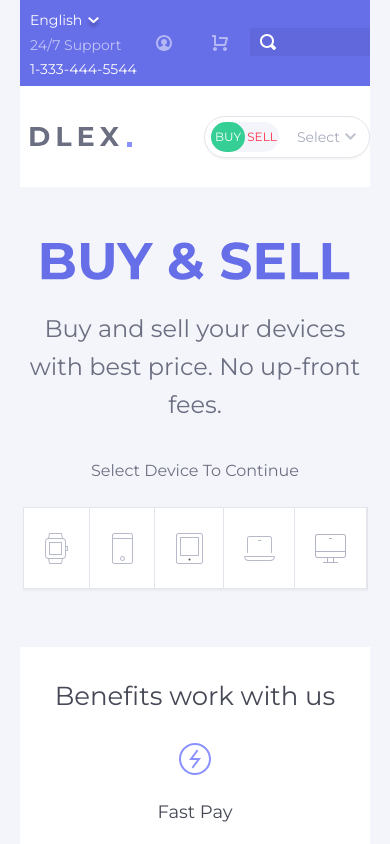
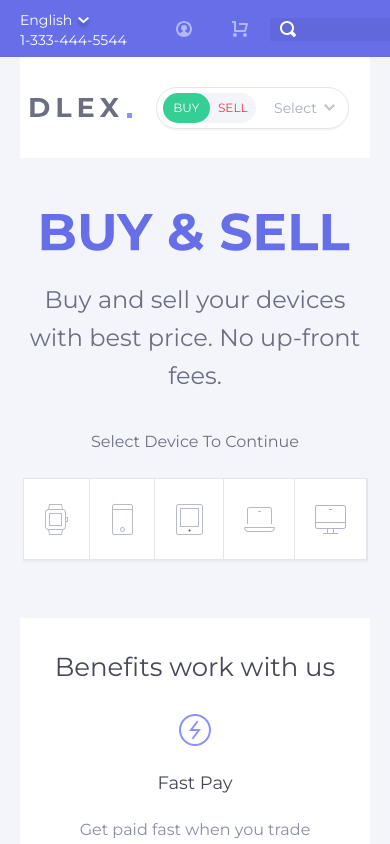
Before and after one commit to PetrMil/dlex, a React (Create React App) app: page / in a window 390 px wide. Shown: the top 844 px of the page. Built offline with nearby package versions, Linux system fonts and the light colour scheme.

Commit message:
fix background for navBar & footer(adaptive for every screen)

```diff
--- a/src/components/NavBar.js
+++ b/src/components/NavBar.js
@@ -29,7 +29,6 @@ export default class NavBar extends Component {
 						<img className="icon" src={searchIcon} />
 						<input type="text" placeholder="Search here" />
 					</div>
-
 				</div>
 			</div>
 		)
--- a/src/less/footer.less
+++ b/src/less/footer.less
@@ -93,6 +93,7 @@
 		.screen-sm-max({
 			width: auto;
 			height: 266px;
+			padding: 0 800px;
 		});
 
 		.screen-xs({
@@ -251,6 +252,7 @@
 			width: auto;
 			flex-wrap: wrap;
 			justify-content: baseline;
+			padding: 0 800px;
 		})
 	}
 
@@ -268,9 +270,13 @@
 			margin-top: 20px;
     		margin-left: 10px;
     		margin-bottom: 10px;
+    		padding: 0 800px;
 		})
 	}
 	.screen-sm-max({
 		height: auto;
+		margin-right: -800px;
+		margin-left: -800px;
+		width: auto;
 	})
 }
--- a/src/less/index.css
+++ b/src/less/index.css
@@ -61,13 +61,19 @@
 }
 @media (max-width: 767px) {
   .navigation-bar .left-pane .contacts .work-hours {
-    margin-left: 0;
-    line-height: 29px;
+    display: none;
   }
 }
 @media (max-width: 767px) {
   .navigation-bar .left-pane .contacts {
     margin-left: 0;
+  }
+}
+@media (max-width: 767px) {
+  .navigation-bar .left-pane {
+    margin-left: -10px;
+    display: flex;
+    flex-direction: column;
   }
 }
 .navigation-bar .right-pane {
@@ -207,20 +213,19 @@
 }
 @media (max-width: 767px) {
   .navigation-bar .right-pane .search-input {
-    margin-top: 28px;
-    height: 33%;
+    margin-top: 18px;
+    height: 40%;
   }
 }
 @media (max-width: 991px) {
   .navigation-bar {
-    width: auto;
+    margin-left: -600px;
+    margin-right: -600px;
   }
 }
 @media (max-width: 767px) {
   .navigation-bar {
-    width: 350px;
-    padding: 0 0 0 10px;
-    height: 86px;
+    height: 57px;
   }
 }
 /*! normalize.css v3.0.1 | MIT License | git.io/normalize */
@@ -405,6 +410,9 @@ td,
 th {
   padding: 0;
 }
+button {
+  outline: none !important;
+}
 .select-device .container {
   height: 100%;
   display: flex;
@@ -447,9 +455,17 @@ th {
   z-index: 20;
   cursor: pointer;
   transition: color 0.3s ease-out;
+  outline: none !important;
+}
+.select-device .container .select-input .buy-sell .button :active {
+  outline: none !important;
 }
 .select-device .container .select-input .buy-sell .button.active {
   color: #fff;
+  outline: none !important;
+}
+.select-device .container .select-input .buy-sell .button.active :active {
+  outline: none !important;
 }
 .select-device .container .select-input .buy-sell .cell {
   position: absolute;
@@ -461,9 +477,22 @@ th {
   z-index: 10;
   border-radius: 100px;
   transition: left 0.3s ease-out;
+  outline: none !important;
+}
+.select-device .container .select-input .buy-sell .cell :active {
+  outline: none !important;
 }
 .select-device .container .select-input .buy-sell .cell.right {
   left: 50%;
+  outline: none !important;
+}
+.select-device .container .select-input .buy-sell .cell.right :active {
+  outline: none !important;
+}
+@media (max-width: 767px) {
+  .select-device .container .select-input .buy-sell {
+    width: 157px;
+  }
 }
 .select-device .container .select-input .select-wrap {
   display: flex;
@@ -517,7 +546,8 @@ th {
 }
 @media (max-width: 767px) {
   .select-device .container .select-input {
-    width: 166px;
+    width: 193px;
+    margin-right: 21px;
   }
 }
 .header {
@@ -590,6 +620,7 @@ th {
   align-items: center;
   position: relative;
   cursor: pointer;
+  outline: none !important;
 }
 .header .left-side .select-icon .icon-container {
   height: 100%;
@@ -597,32 +628,55 @@ th {
   justify-content: center;
   align-items: center;
   border-right: 1px solid #E4E5EC;
+  outline: none !important;
+}
+.header .left-side .select-icon .icon-container .icon-container:active {
+  outline: none !important;
 }
 .header .left-side .select-icon .icon-container.watch {
   width: 104px;
   transition: background 0.7s ease-out;
+  outline: none !important;
+}
+.header .left-side .select-icon .icon-container.watch .watch:active {
+  outline: none !important;
 }
 .header .left-side .select-icon .icon-container.mobile {
   width: 101px;
   transition: background 0.7s ease-out;
 }
+.header .left-side .select-icon .icon-container.mobile .mobile:active {
+  outline: none !important;
+}
 .header .left-side .select-icon .icon-container.tablet {
   width: 108px;
   transition: background 0.7s ease-out;
 }
+.header .left-side .select-icon .icon-container.tablet .tablet:active {
+  outline: none !important;
+}
 .header .left-side .select-icon .icon-container.laptop {
   width: 111px;
   transition: background 0.7s ease-out;
 }
+.header .left-side .select-icon .icon-container.laptop .laptop:active {
+  outline: none !important;
+}
 .header .left-side .select-icon .icon-container.desktop {
   width: 111px;
   transition: background 0.7s ease-out;
 }
+.header .left-side .select-icon .icon-container.desktop .desktop:active {
+  outline: none !important;
+}
 .header .left-side .select-icon .icon-container.active {
   background-color: #8A91FF;
 }
 .header .left-side .select-icon .icon-container.active svg * {
   fill: #FFFFFF;
+}
+.header .left-side .select-icon .icon-container.active .active:active {
+  outline: none !important;
 }
 @media (max-width: 767px) {
   .header .left-side .select-icon {
@@ -1367,6 +1421,7 @@ th {
   .footer .up-section {
     width: auto;
     height: 266px;
+    padding: 0 800px;
   }
 }
 @media (max-width: 767px) {
@@ -1572,6 +1627,7 @@ th {
     width: auto;
     flex-wrap: wrap;
     justify-content: baseline;
+    padding: 0 800px;
   }
 }
 .footer .copyrights {
@@ -1589,11 +1645,15 @@ th {
     margin-top: 20px;
     margin-left: 10px;
     margin-bottom: 10px;
+    padding: 0 800px;
   }
 }
 @media (max-width: 991px) {
   .footer {
     height: auto;
+    margin-right: -800px;
+    margin-left: -800px;
+    width: auto;
   }
 }
 body {
@@ -1610,6 +1670,7 @@ body {
   display: flex;
   align-items: center;
   flex-direction: column;
+  overflow-x: hidden;
 }
 .wrapper {
   width: 100%;
--- a/src/less/index.less
+++ b/src/less/index.less
@@ -18,13 +18,13 @@ body {
 	font-size: 14px;
 	color: #FFFFFF;
 	.body-regular-font();
-
 }
 
 .App {
 	display: flex;
 	align-items: center;
 	flex-direction: column;
+	overflow-x: hidden;
 }
 
 .wrapper {
--- a/src/less/normalize.less
+++ b/src/less/normalize.less
@@ -270,3 +270,5 @@ td,
 th {
 	padding: 0;
 }
+
+button { outline: none !important; };
--- a/src/less/select-device.less
+++ b/src/less/select-device.less
@@ -46,9 +46,19 @@
 					z-index: 20;
 					cursor: pointer;
 					transition: color 0.3s ease-out;
+					outline: none !important;
+
+						:active {
+							outline: none !important;
+						}
 
 					&.active {
 						color: #fff;
+						outline: none !important;
+
+						:active {
+							outline: none !important;
+						}
 					}
 				}
 
@@ -62,12 +72,25 @@
 					z-index: 10;
 					border-radius: 100px;
 					transition: left 0.3s ease-out;
+					outline: none !important;
+
+					:active {
+						outline: none !important;
+					}
 
 					&.right {
 						left: 50%;
+						outline: none !important;
+
+						:active {
+							outline: none !important;
+						}
 					}
 				}
 
+				.screen-xs({
+					width: 157px;
+				});
 			}
 			.select-wrap{
 
@@ -117,7 +140,8 @@
 			});
 
 			.screen-xs({
-				width: 166px;
+				width: 193px;
+				margin-right: 21px;
 			})
 		}
 	}
```
Also changed, not shown: src/App.js (+8 -8 lines), src/less/header.less (+31 -0 lines), src/less/navigation.less (+12 -8 lines).
